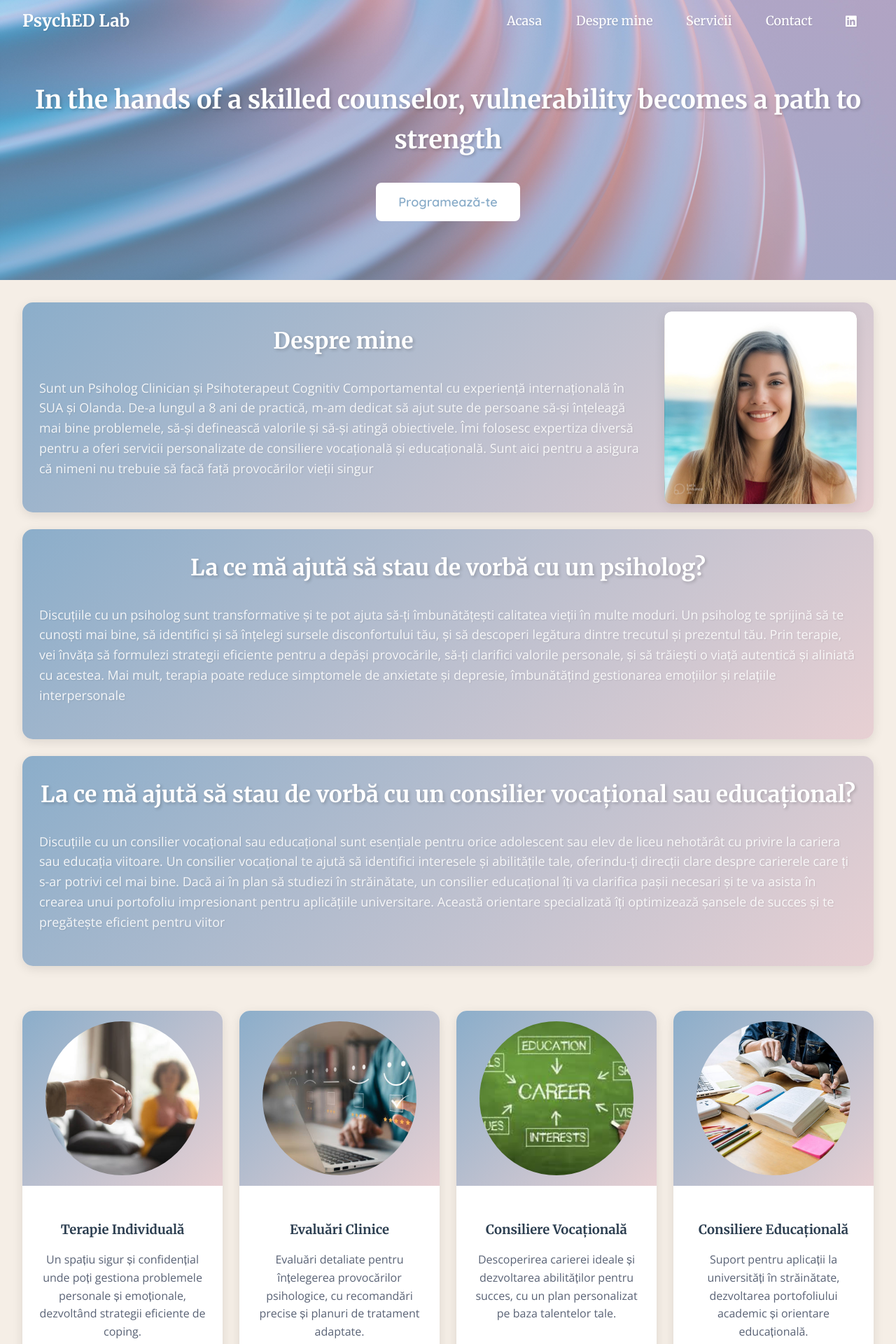
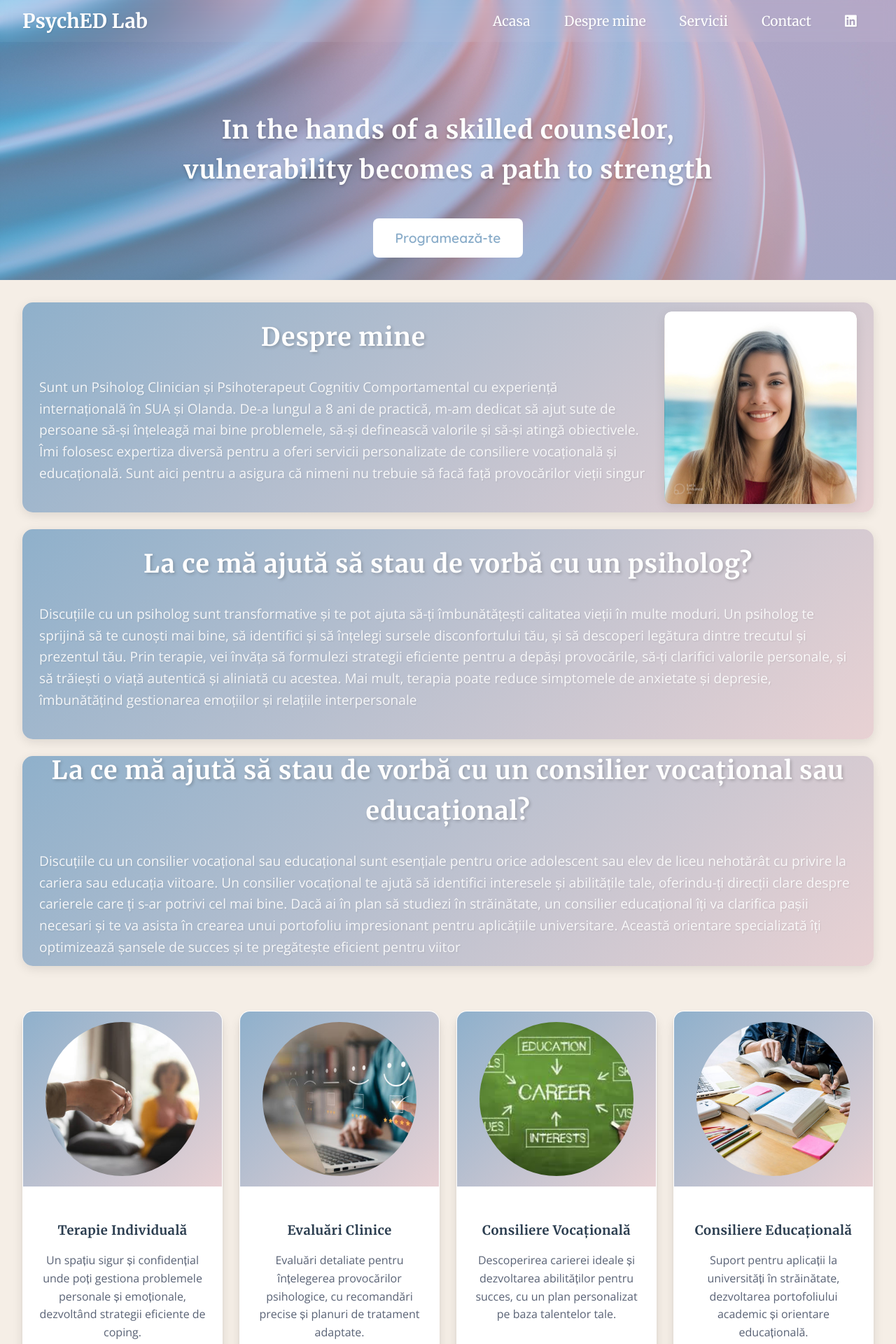
Before and after one commit to laftoon/PsychED, a Django app: page / in a window 1280 px wide. Shown: the top 1920 px of the page at 70% size. Run offline with Django 5.2, Linux system fonts and the light colour scheme; some libraries are stand-ins or nearby versions.

Commit message:
tweaked some more styling

```diff
--- a/PyschED/core/static/css/hero.css
+++ b/PyschED/core/static/css/hero.css
@@ -25,7 +25,7 @@
 
     /* Display */
     display: flex;
-    align-items: center;
+    align-items: flex-end;
     justify-content: center;
     text-align: center;
 
@@ -72,7 +72,7 @@
     display: flex;
     flex-direction: column;
     align-items: center;
-    gap: var(--space-xl);
+    gap: var(--space-lg);
 }
 
 /* Hero Title
@@ -82,8 +82,10 @@
     font-size: var(--hero-title-size);
     font-weight: var(--weight-bold);
     color: var(--text-light);
-    text-shadow: var(--shadow-text-strong);
     margin-block-end: calc(-1 * var(--space-md));
+    text-shadow: 0 2px 4px rgba(0, 0, 0, 0.2);
+    max-width: 800px; /* Limit width for better readability */
+    margin: 0 auto;
 }
 
 /* Hero Action Button
--- a/PyschED/core/static/css/navigation.css
+++ b/PyschED/core/static/css/navigation.css
@@ -33,6 +33,8 @@
     /* Visual */
     background-color: transparent;
     z-index: var(--z-sticky);
+    backdrop-filter: blur(8px);
+    background: rgba(255, 255, 255, 0.05);
 
     /* Animation */
     transition: var(--transition-standard);
--- a/PyschED/core/static/css/small-cards.css
+++ b/PyschED/core/static/css/small-cards.css
@@ -36,9 +36,11 @@
 
     /* Visual */
     background: var(--background-white);
+    border: 1px solid rgba(255, 255, 255, 0.1);
     border-radius: var(--radius-lg);
     overflow: hidden;
-    box-shadow: var(--shadow-small);
+    box-shadow: 0 4px 6px rgba(0, 0, 0, 0.05),
+                0 10px 15px rgba(0, 0, 0, 0.1);
 
     /* Animation */
     transform: translateY(0);
@@ -49,8 +51,8 @@
 }
 
 .card:hover {
-    transform: translateY(calc(-1 * var(--space-xs)));
-    box-shadow: var(--shadow-large);
+  transform: translateY(-8px);
+  box-shadow: 0 12px 20px rgba(0, 0, 0, 0.15);
 }
 
 /* Card Image
--- a/PyschED/core/static/css/variables.css
+++ b/PyschED/core/static/css/variables.css
@@ -21,8 +21,8 @@
     --text-muted: rgba(255, 255, 255, 0.9);
 
     /* Gradient Colors */
-    --gradient-start: rgba(137, 172, 201, 0.98);
-    --gradient-end: rgba(231, 207, 210, 0.98);
+    --gradient-start: rgba(137, 172, 201, 0.95);
+    --gradient-end: rgba(231, 207, 210, 0.95);
     --overlay-light: rgba(137, 172, 201, 0.3);
     --overlay-dark: rgba(137, 172, 201, 0.5);
 
@@ -37,11 +37,14 @@
     --text-xs: 0.75rem;    /* 12px */
     --text-sm: 0.875rem;   /* 14px */
     --text-base: 1rem;     /* 16px */
-    --text-lg: 1.125rem;   /* 18px */
-    --text-xl: 1.25rem;    /* 20px */
-    --text-2xl: 1.5rem;    /* 24px */
-    --text-3xl: 2rem;      /* 32px */
+    --text-lg: 1.2rem;   /* 18px */
+    --text-xl: 1.4rem;    /* 20px */
+    --text-2xl: 1.75rem;    /* 24px */
+    --text-3xl: 2.25rem;      /* 32px */
     --text-4xl: 2.5rem;    /* 40px */
+
+    --letter-spacing-tight: -0.025em;
+    --letter-spacing-wide: 0.025em;
 
     /* Font Weights */
     --weight-light: 300;
@@ -115,4 +118,5 @@
     font-weight: var(--weight-bold);
     color: var(--heading-color);
     margin-block-end: var(--space-md);
+    letter-spacing: var(--letter-spacing-wide);
 }
```
